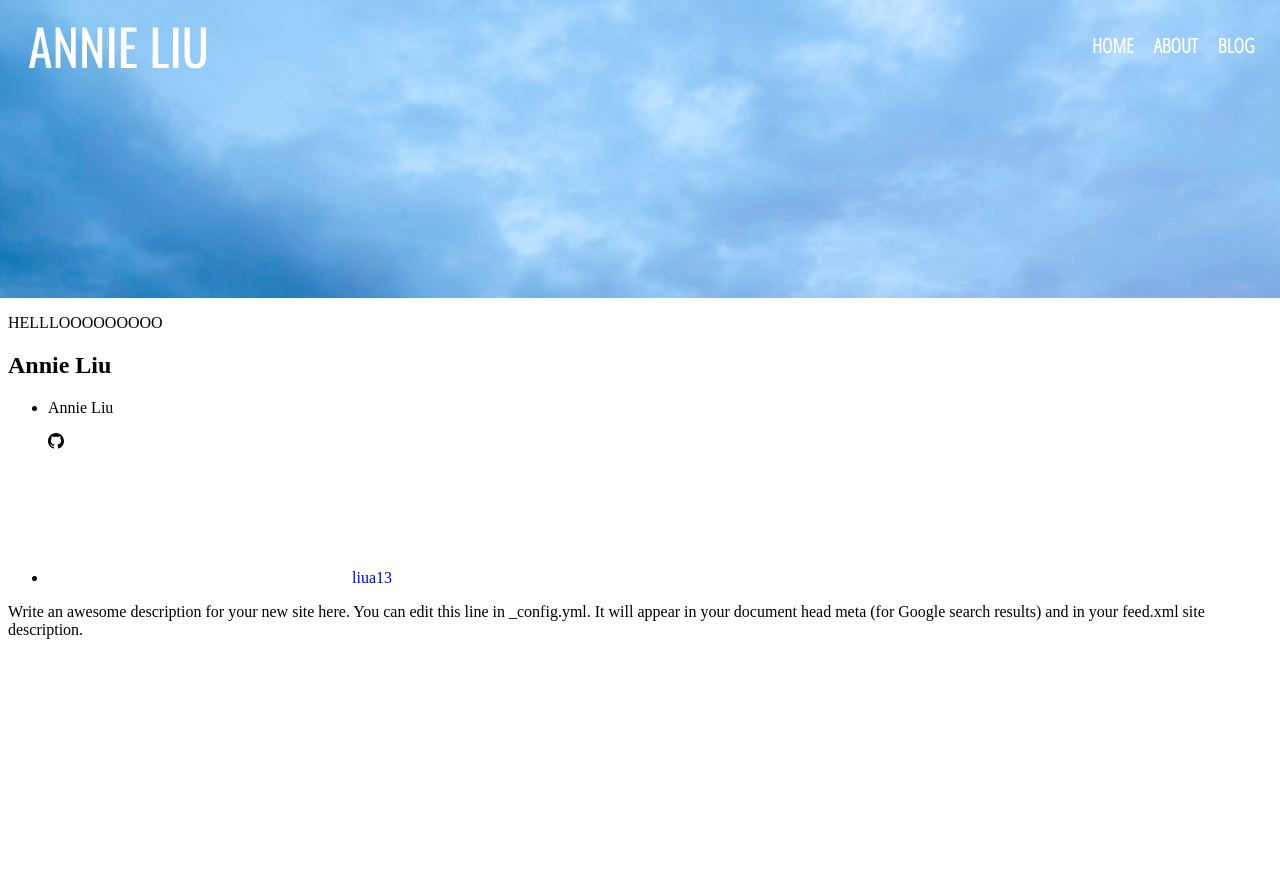
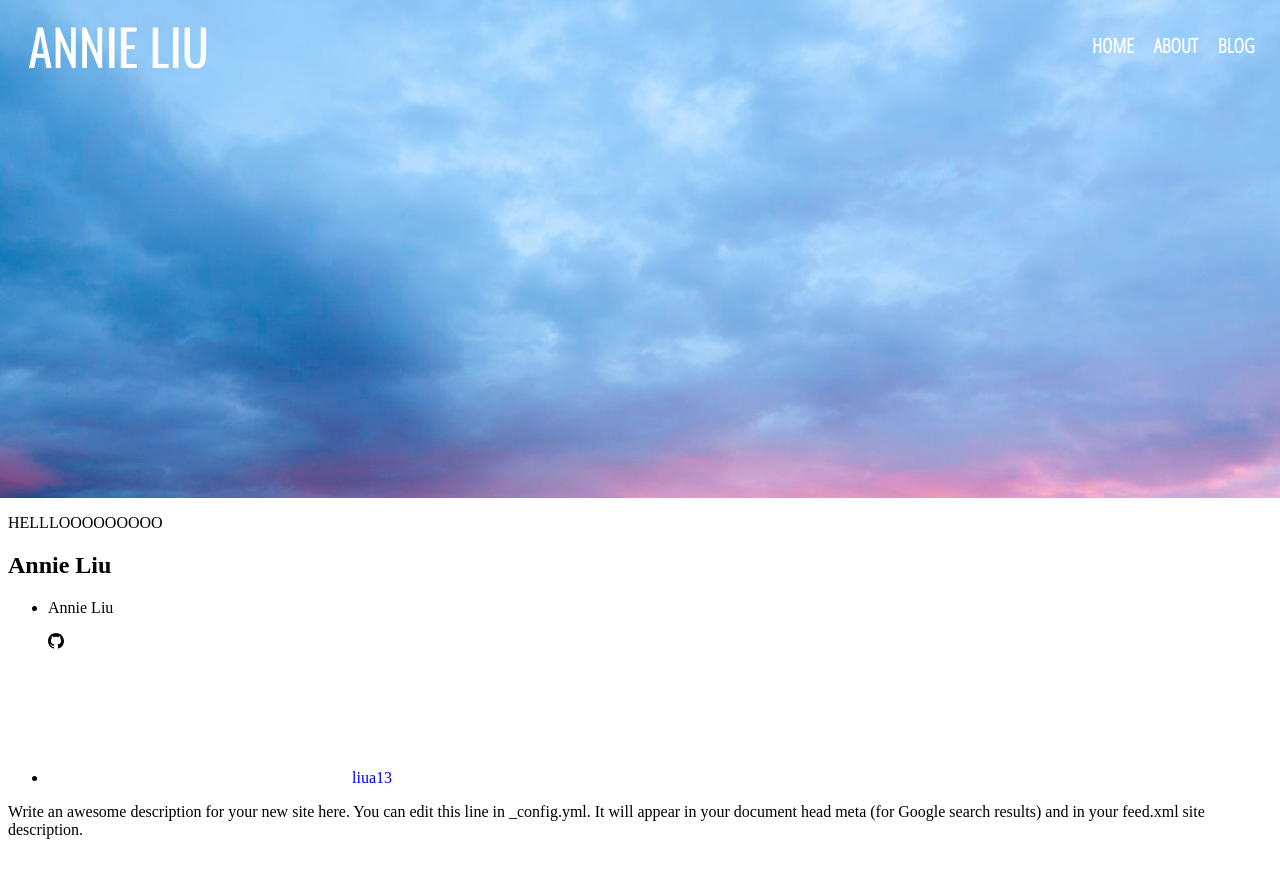
Before and after one commit to liua13/Blog, a Jekyll site: the page built from index.markdown, in a window 1280 px wide. Shown: the top 878 px of the page. Built offline with Jekyll 4.4.1, drawn with Linux system fonts in a browser that asks for light colours; nearby versions of some CDN libraries.

Commit message:
experiment 5

```diff
--- a/assets/SCSS/main.scss
+++ b/assets/SCSS/main.scss
@@ -23,7 +23,7 @@ a{
 	min-height: 2000px;
 	width: 105%;
 	padding: 0;
-	margin: -1800px 0px 0px -10px;
+	margin: -1600px 0px 0px -10px;
 }
 
 // *** nav bar ***
```
